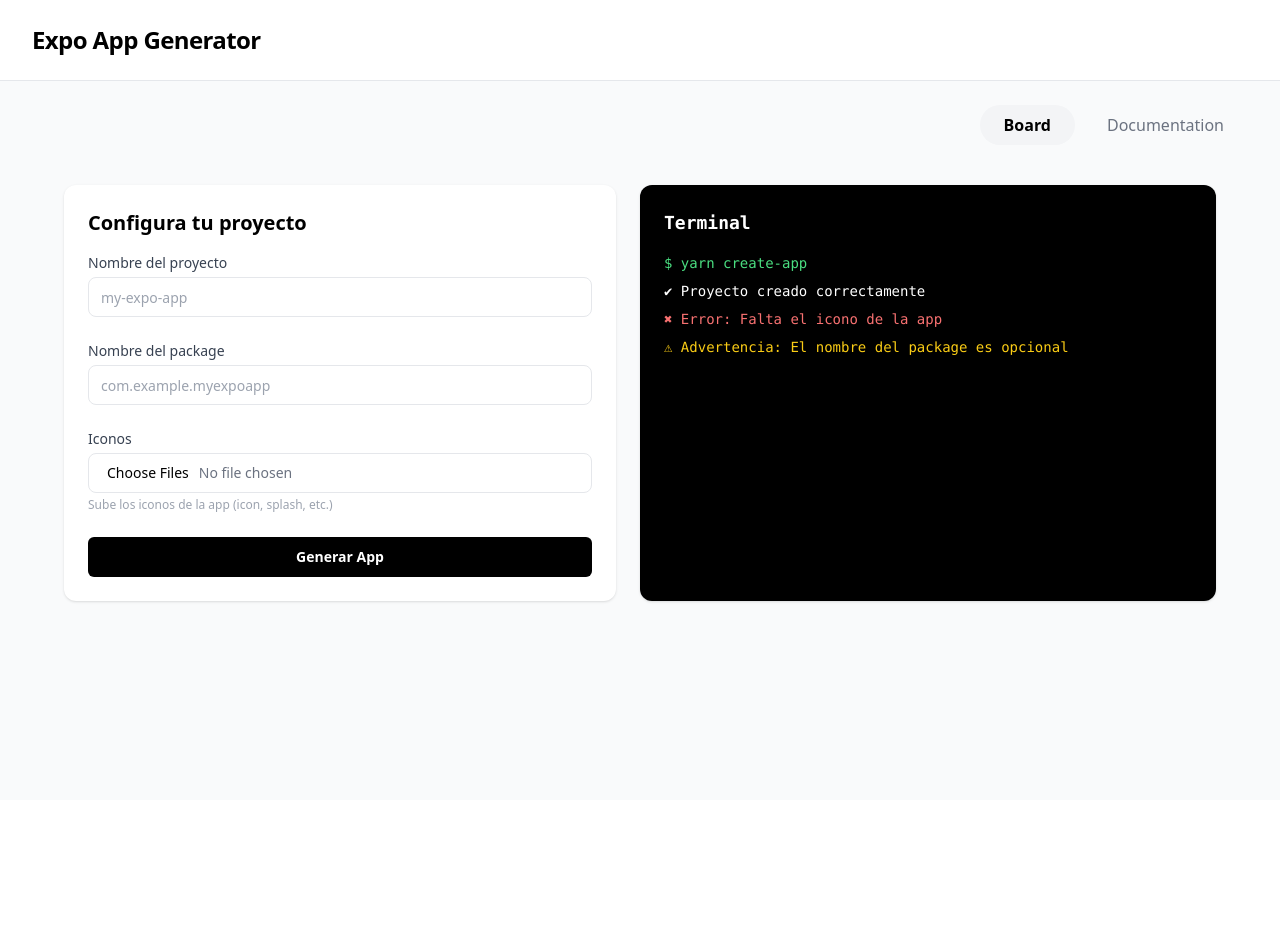
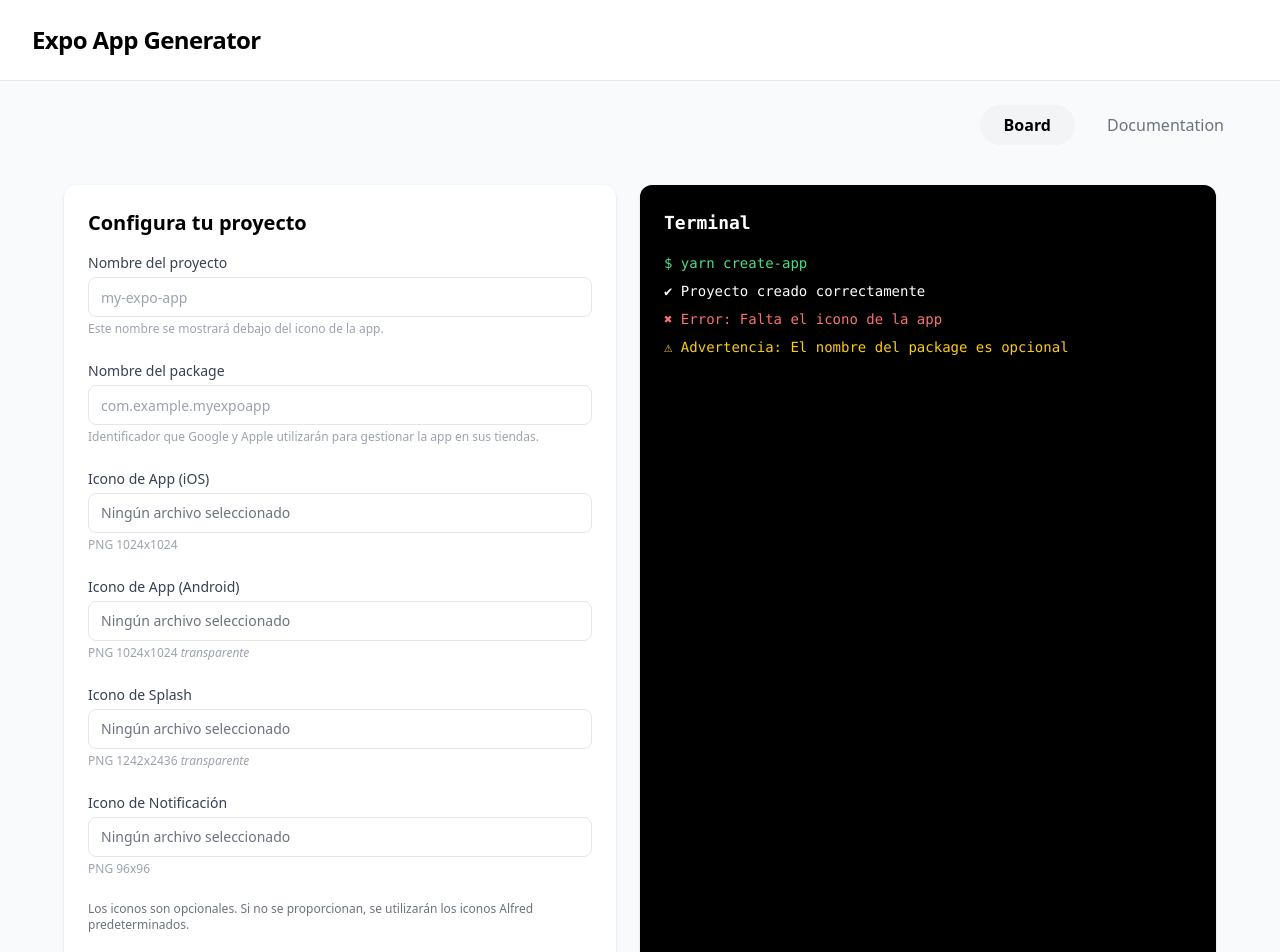
Before and after one commit to dmartorell/expo-builder, a React (Vite) app: page / in a window 1280 px wide. Shown: the top 952 px of the page. Before the commit the page ends 800 px from the top, so only its background shows below. Built offline with nearby package versions, Linux system fonts and the light colour scheme.

Commit message:
Styiling

```diff
--- a/src/components/FormProjectConfig.tsx
+++ b/src/components/FormProjectConfig.tsx
@@ -1,6 +1,7 @@
 import React from 'react';
 import { Input } from "./ui/input";
 import { Button } from "./ui/button";
+import ImageFileInput from "./ImageFileInput";
 
 export default function FormProjectConfig() {
   return (
@@ -11,6 +12,7 @@ export default function FormProjectConfig() {
           type="text"
           placeholder="my-expo-app"
         />
+        <p className="text-xs text-gray-400 mt-1">Este nombre se mostrará debajo del icono de la app.</p>
       </div>
       <div>
         <label className="block text-sm font-medium text-gray-700 mb-1">Nombre del package</label>
@@ -18,12 +20,33 @@ export default function FormProjectConfig() {
           type="text"
           placeholder="com.example.myexpoapp"
         />
+        <p className="text-xs text-gray-400 mt-1">Identificador que Google y Apple utilizarán para gestionar la app en sus tiendas.</p>
       </div>
+      {/* Icono de App (iOS) */}
       <div>
-        <label className="block text-sm font-medium text-gray-700 mb-1">Iconos</label>
-        <Input type="file" multiple className="block w-full text-sm text-gray-500" />
-        <p className="text-xs text-gray-400 mt-1">Sube los iconos de la app (icon, splash, etc.)</p>
+        <label className="block text-sm font-medium text-gray-700 mb-1">Icono de App (iOS)</label>
+        <ImageFileInput id="icon-ios" />
+        <p className="text-xs text-gray-400 mt-1">PNG 1024x1024</p>
       </div>
+      {/* Icono Adaptativo (Android) */}
+      <div>
+        <label className="block text-sm font-medium text-gray-700 mb-1">Icono de App (Android)</label>
+        <ImageFileInput id="icon-android" />
+        <p className="text-xs text-gray-400 mt-1">PNG 1024x1024 <span className="italic">transparente</span></p>
+      </div>
+      {/* Icono de Splash */}
+      <div>
+        <label className="block text-sm font-medium text-gray-700 mb-1">Icono de Splash</label>
+        <ImageFileInput id="icon-splash" />
+        <p className="text-xs text-gray-400 mt-1">PNG 1242x2436 <span className="italic">transparente</span></p>
+      </div>
+      {/* Icono de Notificación */}
+      <div>
+        <label className="block text-sm font-medium text-gray-700 mb-1">Icono de Notificación</label>
+        <ImageFileInput id="icon-notification" />
+        <p className="text-xs text-gray-400 mt-1">PNG 96x96</p>
+      </div>
+      <p className="text-xs text-gray-500 mt-2">Los iconos son opcionales. Si no se proporcionan, se utilizarán los iconos Alfred predeterminados.</p>
       <Button type="submit" className="w-full bg-black text-white font-semibold hover:bg-gray-800 transition">
         Generar App
       </Button>
--- /dev/null
+++ b/src/components/ImageFileInput.tsx
@@ -0,0 +1,40 @@
+import React, { useRef, useState } from 'react';
+
+interface ImageFileInputProps {
+  id: string;
+  accept?: string;
+  className?: string;
+}
+
+export default function ImageFileInput({ id, accept = 'image/*', className = '' }: ImageFileInputProps) {
+  const [fileName, setFileName] = useState<string>('');
+  const inputRef = useRef<HTMLInputElement>(null);
+
+  const handleChange = (e: React.ChangeEvent<HTMLInputElement>) => {
+    if (e.target.files && e.target.files.length > 0) {
+      setFileName(e.target.files[0].name);
+    } else {
+      setFileName('');
+    }
+  };
+
+  return (
+    <label
+      htmlFor={id}
+      className={`block w-full cursor-pointer border border-gray-200 rounded-lg bg-white px-3 py-2 text-sm transition focus-within:border-black ${className}`}
+      style={{ minHeight: '2.5rem', display: 'flex', alignItems: 'center' }}
+    >
+      <input
+        id={id}
+        ref={inputRef}
+        type="file"
+        accept={accept}
+        className="hidden"
+        onChange={handleChange}
+      />
+      <span className={fileName ? 'text-gray-900' : 'text-gray-500'}>
+        {fileName || 'Ningún archivo seleccionado'}
+      </span>
+    </label>
+  );
+}
--- a/src/index.css
+++ b/src/index.css
@@ -14,3 +14,14 @@ input:focus {
   border: 1px solid #000 !important;
   box-shadow: none !important;
 }
+
+/* Personaliza el color del texto del input file */
+input[type="file"]::file-selector-button {
+  color: #6b7280; /* gray-500 */
+  background: transparent;
+  border: none;
+  font-size: 1rem;
+  font-family: inherit;
+  cursor: pointer;
+  padding: 0;
+}
```
